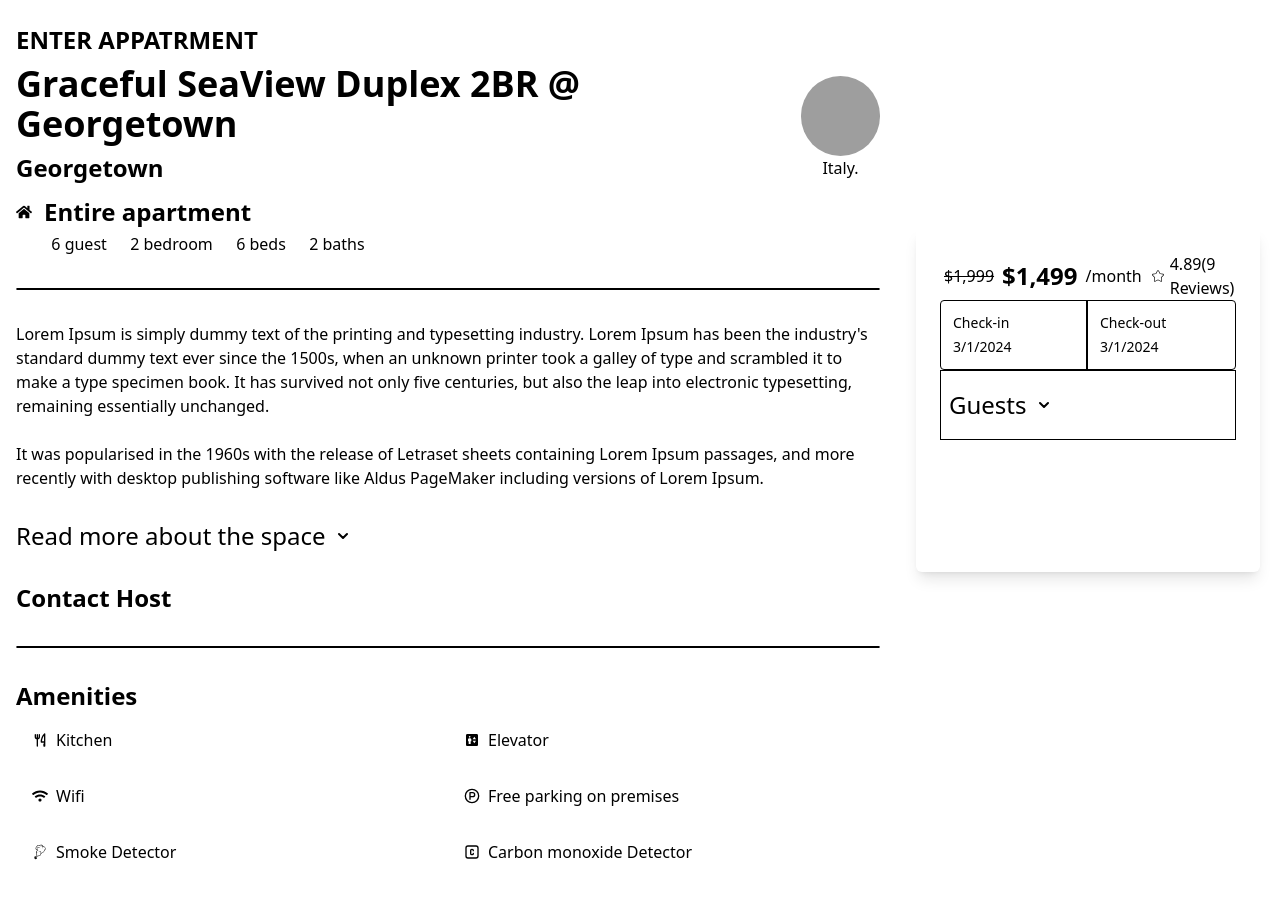
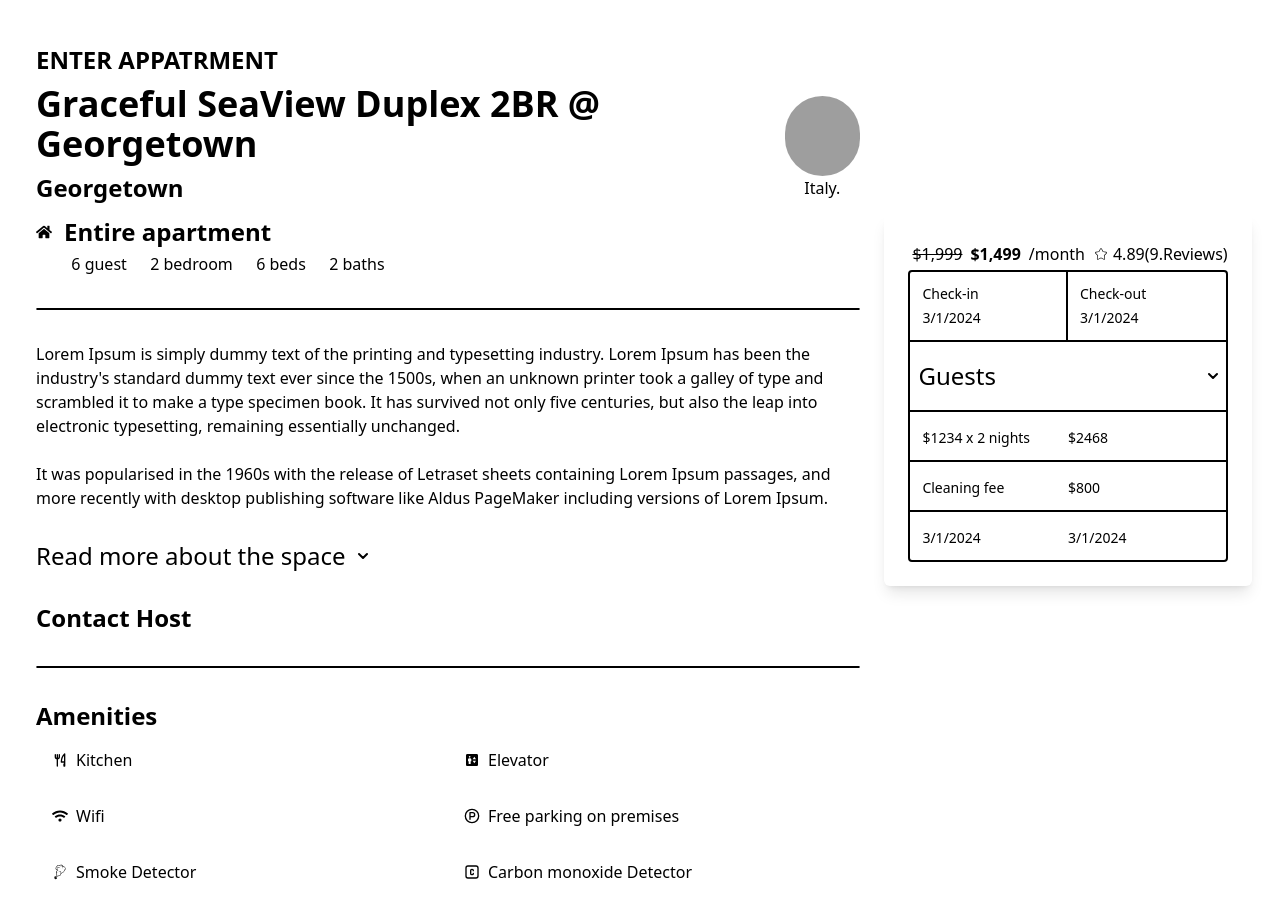
Before and after one commit to Engr-Riaz-Ahmad-Butt/aircasita_main, a Next.js app: page /properties in a window 1280 px wide. Built offline with nearby package versions, Linux system fonts and the light colour scheme; grey boxes are pictures that could not be loaded.

Commit message:
set the folder structure

```diff
--- a/pages/public/houseRules.js
+++ b/pages/houseRules/index.js
@@ -15,7 +15,7 @@
 import Picture14 from "../../assets/imgs/Picture14.jpg";
 import Picture15 from "../../assets/imgs/Picture15.png";
 
-const houseRules = () => {
+const HouseRules = () => {
   const houseRulesData = [
     {
       img: Picture1.src,
@@ -107,7 +107,7 @@
   };
 
   return (
-    <div className="md:container md:mx-auto">
+    <div className="md:container md:mx-auto p-5">
       <div className="flex h-screen justify-center8">
         <div className="flex-1 p-4">
           <div className="grid grid-cols-1 sm:grid-cols-2 md:grid-cols-3 lg:grid-cols-4 xl:grid-cols-5 gap-4">
@@ -153,4 +153,4 @@
   );
 };
 
-export default houseRules;
+export default HouseRules;
--- a/pages/properties.js
+++ b/pages/properties/index.js
@@ -1,15 +1,23 @@
-import React from "react";
+"use-Client"
+
+import React, { useState } from "react";
 import { FaHome, FaStar, FaWifi } from "react-icons/fa";
 import { LuParkingCircle } from "react-icons/lu";
-import Dropdown from "../components/dropDown";
+import Dropdown from "../../components/dropDown";
 import { TbBrandCarbon, TbToolsKitchen2 } from "react-icons/tb";
 import { MdElevator } from "react-icons/md";
 import { GiSmokeBomb } from "react-icons/gi";
 import { CiStar } from "react-icons/ci";
 
-const properties = (props) => {
+const Properties = (props) => {
+  const [isOpen, setIsOpen] = useState(false);
+
+  const toggleDropdown = () => {
+    setIsOpen(!isOpen);
+  };
+
   return (
-    <div className="flex flex-col sm:flex-row h-screen">
+    <div className="flex flex-col sm:flex-row h-screen md:p-5">
       <div className="flex-1 p-4">
         <div>
           <h3 className="text-2xl font-bold py-2">ENTER APPATRMENT</h3>
@@ -99,19 +107,19 @@
         </div>
       </div>
       <div className="bg-gray-800 text-white w-full sm:w-96 flex items-center justify-center">
-        <div class="flex justify-center items-center rounded h-96 p-5">
+        <div class="flex justify-center items-center rounded p-5">
           <div class="bg-white rounded-md shadow-lg p-6 w-full h-full">
             <div className="flex items-center">
               <span className="line-through text-1xl p-1">$1,999</span>
-              <span className="text-2xl font-bold p-1">$1,499</span>
+              <span className="text-1xl font-bold p-1">$1,499</span>
               <span className="text-1xl p-1">/month</span>
               <span className="text-1xl p-1">
                 <CiStar />
               </span>
-              <span>4.89(9 Reviews)</span>
+              <span>4.89(9.Reviews)</span>
             </div>
-            <div>
-              <div className="grid grid-cols-2 border rounded">
+            <div className="border-2 rounded">
+              <div className="grid grid-cols-2">
                 <div className="border-r-2 p-3">
                   <label className="block text-sm font-medium text-gray-700">
                     Check-in
@@ -126,16 +134,93 @@
                   <p className="mt-1 text-sm text-gray-500">3/1/2024</p>
                 </div>
               </div>
-              <div className="border p-2">
-                <Dropdown title="Guests" />
+              <div className=" border-t-2 border-b-2 p-2">
+                {/* <Dropdown title="Guests" /> */}
+
+                <div className="relative text-left flex">
+                  <button
+                    id="dropdownDefaultButton"
+                    onClick={toggleDropdown}
+                    className="text-white bg-blue-700 hover:bg-blue-300 w-full justify-between focus:outline-none focus:ring-blue-300 rounded-lg text-2xl py-2.5 text-center inline-flex items-center dark:bg-blue-600 dark:hover:bg-blue-700 dark:focus:ring-blue-800"
+                    type="button"
+                  >
+                    Guests
+                    <svg
+                      className="w-2.5 h-2.5 ms-3"
+                      aria-hidden="true"
+                      xmlns="http://www.w3.org/2000/svg"
+                      fill="none"
+                      viewBox="0 0 10 6"
+                    >
+                      <path
+                        stroke="currentColor"
+                        strokeLinecap="round"
+                        strokeLinejoin="round"
+                        strokeWidth="2"
+                        d="m1 1 4 4 4-4"
+                      />
+                    </svg>
+                  </button>
+                  {isOpen && (
+                    <div className="z-10 mt-10 absolute bg-white divide-y divide-gray-100 rounded-lg shadow w-full dark:bg-gray-700">
+                      <ul className="py-2 text-sm text-gray-700 dark:text-gray-200 bg-gray">
+                        <li>
+                          <a
+                            href="#"
+                            className="block px-4 py-2 hover:bg-gray-100 dark:hover:bg-gray-600 dark:hover:text-white"
+                          >
+                            Dashboard
+                          </a>
+                        </li>
+                        <li>
+                          <a
+                            href="#"
+                            className="block px-4 py-2 hover:bg-gray-100 dark:hover:bg-gray-600 dark:hover:text-white"
+                          >
+                            Settings
+                          </a>
+                        </li>
+                        <li>
+                          <a
+                            href="#"
+                            className="block px-4 py-2 hover:bg-gray-100 dark:hover:bg-gray-600 dark:hover:text-white"
+                          >
+                            Earnings
+                          </a>
+                        </li>
+                        <li>
+                          <a
+                            href="#"
+                            className="block px-4 py-2 hover:bg-gray-100 dark:hover:bg-gray-600 dark:hover:text-white"
+                          >
+                            Sign out
+                          </a>
+                        </li>
+                      </ul>
+                    </div>
+                  )}
+                </div>
               </div>
+
+              <div className="grid grid-cols-2 p-3 border-b-2">
+                  <p className="mt-1 text-sm text-gray-500">$1234 x 2 nights</p>
+                  <p className="mt-1 text-sm text-gray-500">$2468</p>
+              </div>
+              <div className="grid grid-cols-2 p-3 border-b-2">
+                  <p className="mt-1 text-sm text-gray-500">Cleaning fee</p>
+                  <p className="mt-1 text-sm text-gray-500">$800</p>
+              </div>
+              <div className="grid grid-cols-2 p-3">
+                  <p className="mt-1 text-sm text-gray-500">3/1/2024</p>
+                  <p className="mt-1 text-sm text-gray-500">3/1/2024</p>
+              </div>
+
             </div>
           </div>
-          <div></div>
         </div>
       </div>
     </div>
   );
 };
 
-export default properties;
+export default Properties;
--- a/pages/public/safety.js
+++ b/pages/safety/index.js
@@ -1,6 +1,6 @@
 import React from "react";
 
-const safety = () => {
+const Safety = () => {
   return (
     <div class="md:container md:mx-auto">
       <h1 className="text-3xl font-semibold p-3">
@@ -35,4 +35,4 @@
   );
 };
 
-export default safety;
+export default Safety;
```
